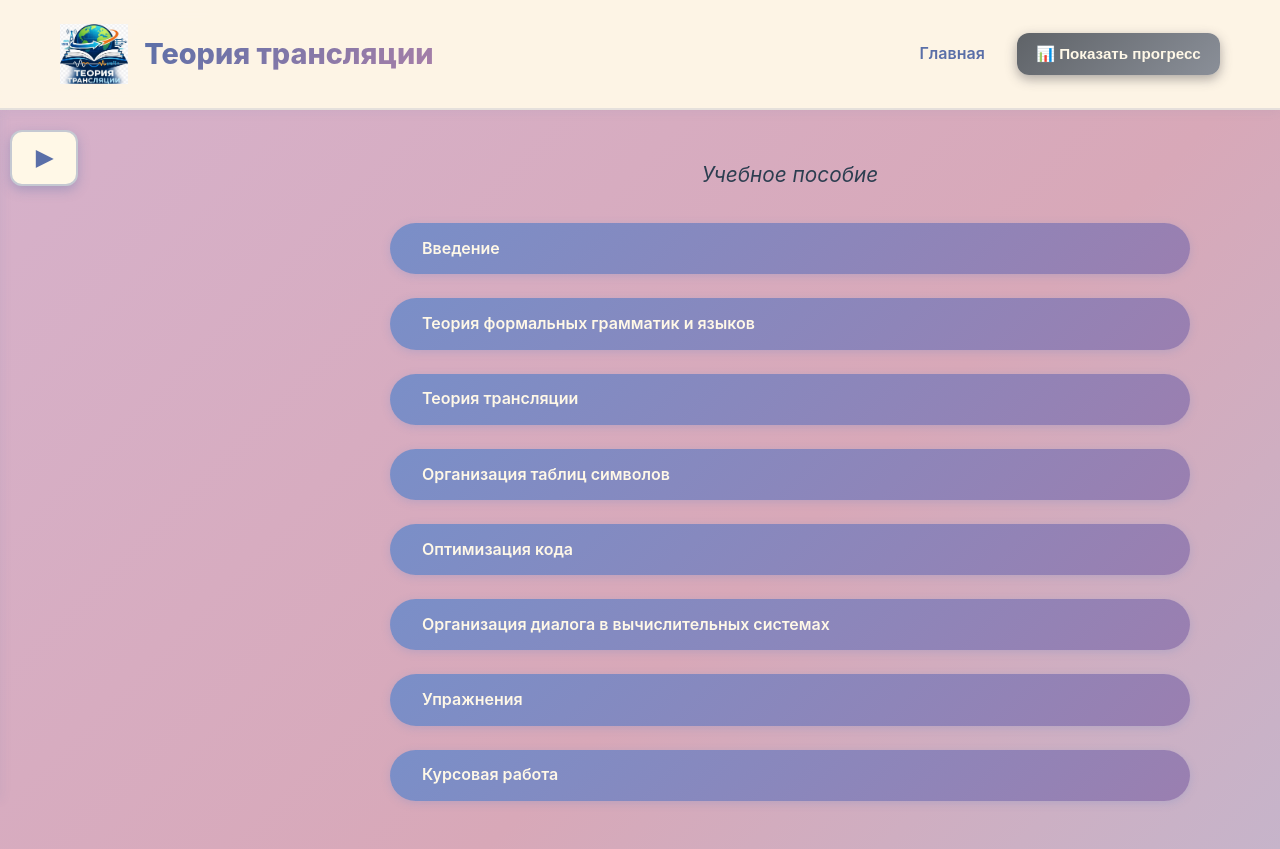
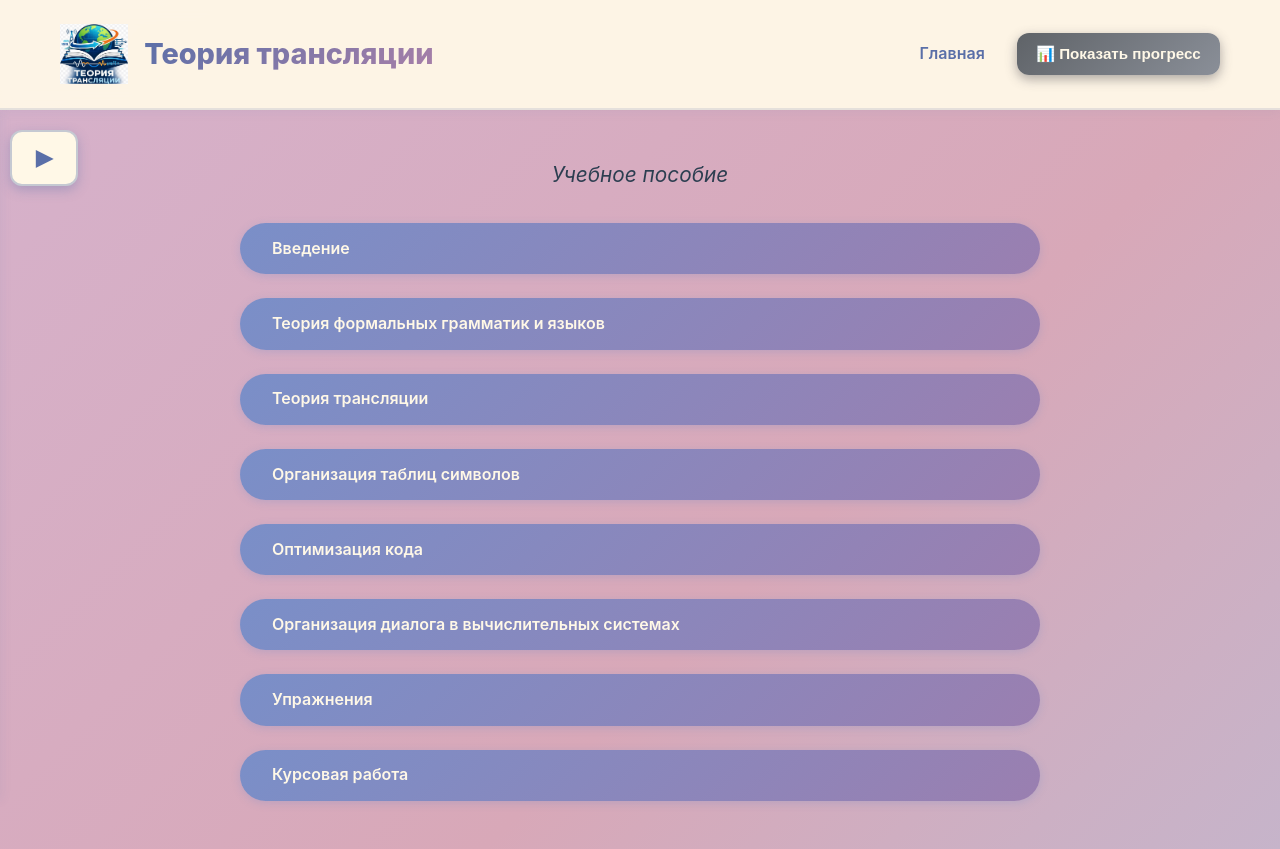
Before and after one commit to VladMixline/multisite, a React (Vite) app in the folder frontend/: page / in a window 1280 px wide. Both pictures are taken after a click on the button "Свернуть прогресс". Built offline with nearby package versions, Linux system fonts and the light colour scheme.

Commit message:
Center main content based on progress expanded/collapsed state

```diff
--- a/frontend/src/App.css
+++ b/frontend/src/App.css
@@ -9,8 +9,8 @@
 }
 
 .app-body {
-  /* Резервируем место под левую панель прогресса, чтобы контент не наезжал на неё */
-  padding-left: 300px;
+  /* Резервируем место под левую панель прогресса; значение задаём из App.jsx */
+  padding-left: var(--progress-gutter, 0px);
 }
 
 .container {
@@ -21,9 +21,7 @@
 }
 
 @media (max-width: 1024px) {
-  .app-body {
-    padding-left: 300px;
-  }
+  .app-body { padding-left: var(--progress-gutter, 0px); }
 }
 
 @media (max-width: 768px) {
--- a/frontend/src/App.jsx
+++ b/frontend/src/App.jsx
@@ -25,6 +25,7 @@ function App() {
   const [conclusionText, setConclusionText] = useState('')
   const [loading, setLoading] = useState(true)
   const [isProgressVisible, setIsProgressVisible] = useState(true)
+  const [isProgressExpanded, setIsProgressExpanded] = useState(true)
 
   useEffect(() => {
     async function loadData() {
@@ -60,7 +61,10 @@ function App() {
     return (
       <div className="App">
         <Header />
-        <div className="app-body">
+        <div
+          className="app-body"
+          style={{ '--progress-gutter': isProgressExpanded ? '300px' : '0px' }}
+        >
           <div className="container" style={{ padding: '2rem', textAlign: 'center' }}>
             <p>Загрузка...</p>
           </div>
@@ -74,8 +78,15 @@ function App() {
       <ScrollToTop />
       <div className="App">
         <Header />
-        <ProgressTracker isVisible={isProgressVisible} />
-        <div className="app-body">
+        <ProgressTracker
+          isVisible={isProgressVisible}
+          isExpanded={isProgressExpanded}
+          onExpandedChange={setIsProgressExpanded}
+        />
+        <div
+          className="app-body"
+          style={{ '--progress-gutter': isProgressExpanded ? '300px' : '0px' }}
+        >
           <Routes>
             <Route path="/" element={<Home chapters={chapters.filter(ch => !['0', 'exercises', 'variants', 'coursework', 'conclusion'].includes(ch.number))} />} />
             <Route path="/introduction" element={<Introduction />} />
--- a/frontend/src/components/ProgressTracker.jsx
+++ b/frontend/src/components/ProgressTracker.jsx
@@ -3,10 +3,19 @@ import { Link, useLocation } from 'react-router-dom'
 import { getOverallProgress, getChapterProgress } from '../utils/progressTracker'
 import './ProgressTracker.css'
 
-function ProgressTracker({ isVisible, onToggleVisibility }) {
+function ProgressTracker({ isVisible, isExpanded: controlledExpanded, onExpandedChange }) {
   const [progress, setProgress] = useState(getOverallProgress())
-  const [isExpanded, setIsExpanded] = useState(true)
+  const [uncontrolledExpanded, setUncontrolledExpanded] = useState(true)
   const location = useLocation()
+
+  const isExpanded = controlledExpanded ?? uncontrolledExpanded
+  const setExpanded = (next) => {
+    onExpandedChange?.(next)
+    // если компонент работает в неконтролируемом режиме — обновляем локально
+    if (controlledExpanded === undefined) {
+      setUncontrolledExpanded(next)
+    }
+  }
 
   useEffect(() => {
     // Обновляем прогресс при изменении маршрута
@@ -51,7 +60,7 @@ function ProgressTracker({ isVisible, onToggleVisibility }) {
       {!isExpanded && (
         <button
           className="progress-open-button"
-          onClick={() => setIsExpanded(!isExpanded)}
+          onClick={() => setExpanded(true)}
           aria-label="Открыть прогресс"
           title="Открыть прогресс"
         >
@@ -63,7 +72,7 @@ function ProgressTracker({ isVisible, onToggleVisibility }) {
           <h3 className="progress-header-title">Прогресс изучения</h3>
           <button
             className="progress-toggle-header"
-            onClick={() => setIsExpanded(!isExpanded)}
+            onClick={() => setExpanded(!isExpanded)}
             aria-label={isExpanded ? 'Свернуть прогресс' : 'Развернуть прогресс'}
             title={isExpanded ? 'Свернуть' : 'Развернуть'}
           >
```
